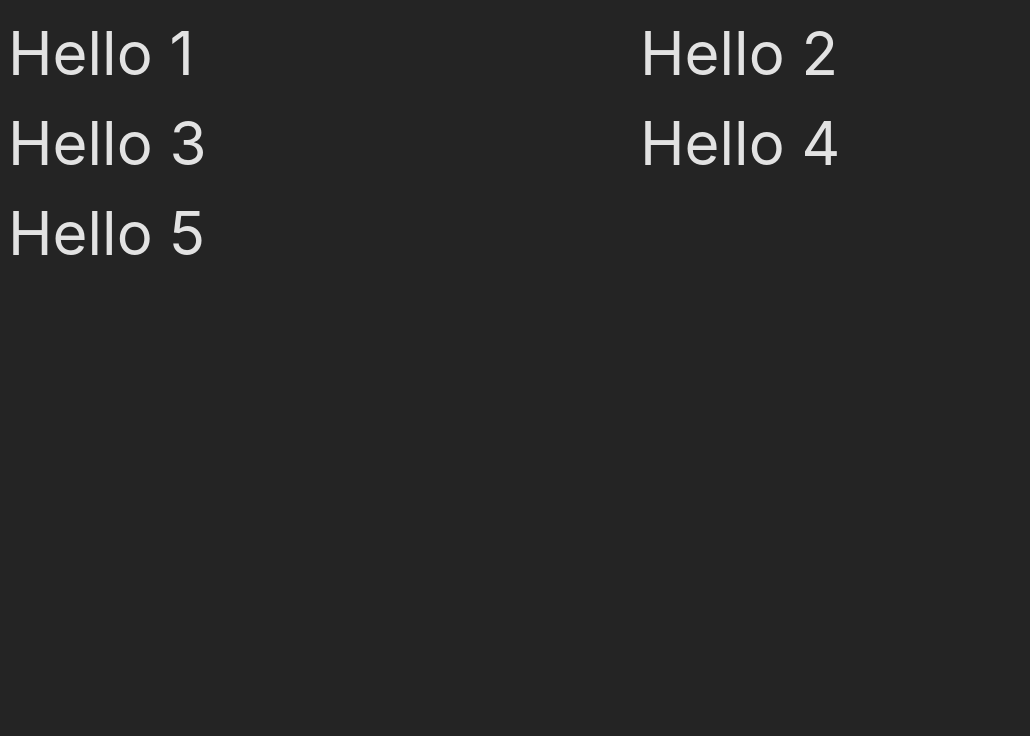
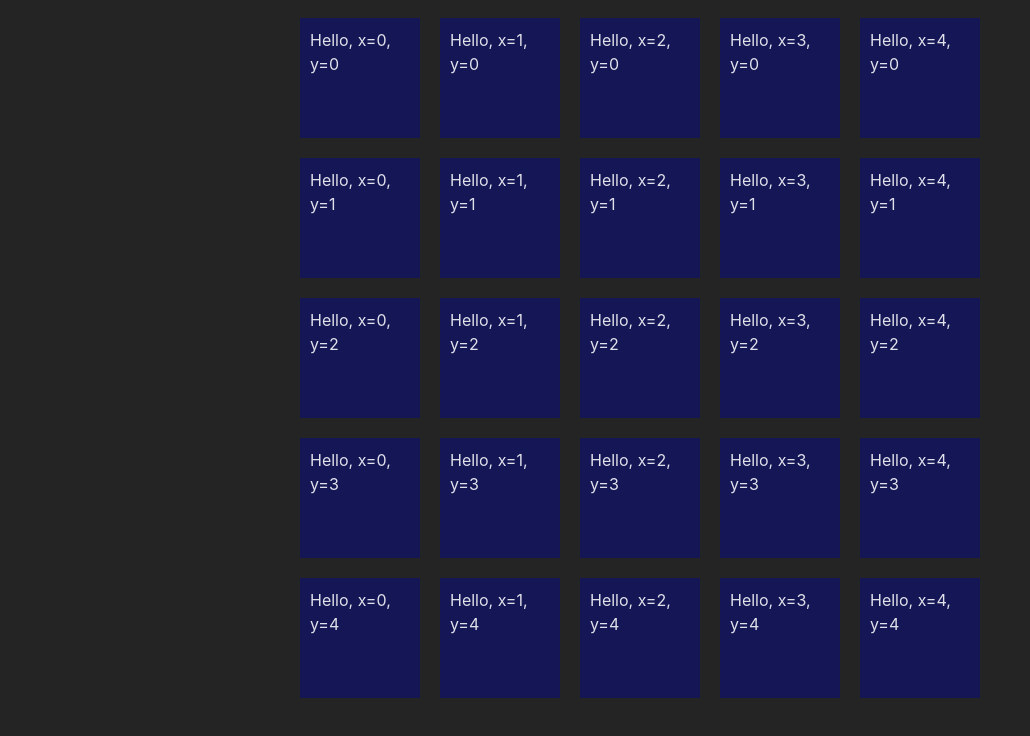
Before and after one commit to ElliottF05/pathfinding-visualizer, a React (Vite) app: page / in a window 1280 px wide. Shown: the top 736 px of the page, without its empty margins (0-1030 px from the left). Built offline with nearby package versions, Linux system fonts and the light colour scheme.

Commit message:
Add grid with onClick functionality

```diff
--- a/package.json
+++ b/package.json
@@ -10,6 +10,7 @@
     "preview": "vite preview"
   },
   "dependencies": {
+    "classnames": "^2.5.1",
     "react": "^18.2.0",
     "react-dom": "^18.2.0"
   },
--- a/src/App.tsx
+++ b/src/App.tsx
@@ -1,14 +1,8 @@
-import Message from "./components/Message";
+import CellContainer from "./components/CellContainer";
 import "./App.css";
 
 function App() {
-
-    const arr = [];
-    for (let i = 0; i < 5; i++) {
-        arr.push(<Message count={i+1} key={i}></Message>)
-    }
-
-    return <div className="MessageContainer">{arr}</div>;
+    return <CellContainer></CellContainer>;
 }
 
 export default App;
--- /dev/null
+++ b/src/components/Cell.css
@@ -0,0 +1,15 @@
+.Cell {
+    background-color: rgb(20, 22, 86);
+    width: 100px;
+    height: 100px;
+    margin: 10px;
+    padding: 10px;
+}
+
+.Cell:hover {
+    background-color: aqua;
+}
+
+.CellChecked {
+    background-color: black;
+}
--- /dev/null
+++ b/src/components/Cell.tsx
@@ -0,0 +1,23 @@
+import "./Cell.css";
+import { useState } from "react";
+import classNames from "classnames";
+
+function Cell({x, y} : {x: number, y: number}) {
+
+    const [cellState, setCellState] = useState("unchecked");
+
+    const CellClass = classNames({
+        "Cell": true,
+        "CellChecked": cellState == "checked",
+    });
+
+    function handleClick() {
+        if (cellState == "unchecked") {
+            setCellState("checked");
+        }
+    }
+
+    return <div className={CellClass} onClick={handleClick}><span>Hello, x={x}, y={y}</span></div>;
+}
+
+export default Cell;
--- /dev/null
+++ b/src/components/CellContainer.css
@@ -0,0 +1,10 @@
+.CellContainer {
+    display: flex;
+    flex-direction: column;
+    justify-content: center;
+}
+
+.CellRow {
+    display: flex;
+    justify-content: center;
+}
--- /dev/null
+++ b/src/components/CellContainer.tsx
@@ -0,0 +1,20 @@
+import Cell from "./Cell.tsx";
+
+import "./CellContainer.css";
+
+function CellContainer() {
+
+    const CellArr = [];
+
+    for (let i = 0; i < 5; i++) {
+        const CellRow = [];
+        for (let j = 0; j < 5; j++) {
+            CellRow.push(<Cell key={i*5 + j} x={j} y={i}></Cell>)
+        }
+        CellArr.push(<div className="CellRow">{CellRow}</div>);
+    }
+
+    return <div className="CellContainer">{CellArr}</div>;
+}
+
+export default CellContainer;
```
Also changed, not shown: 1 other file (tests, documents, lock files or other folders).
